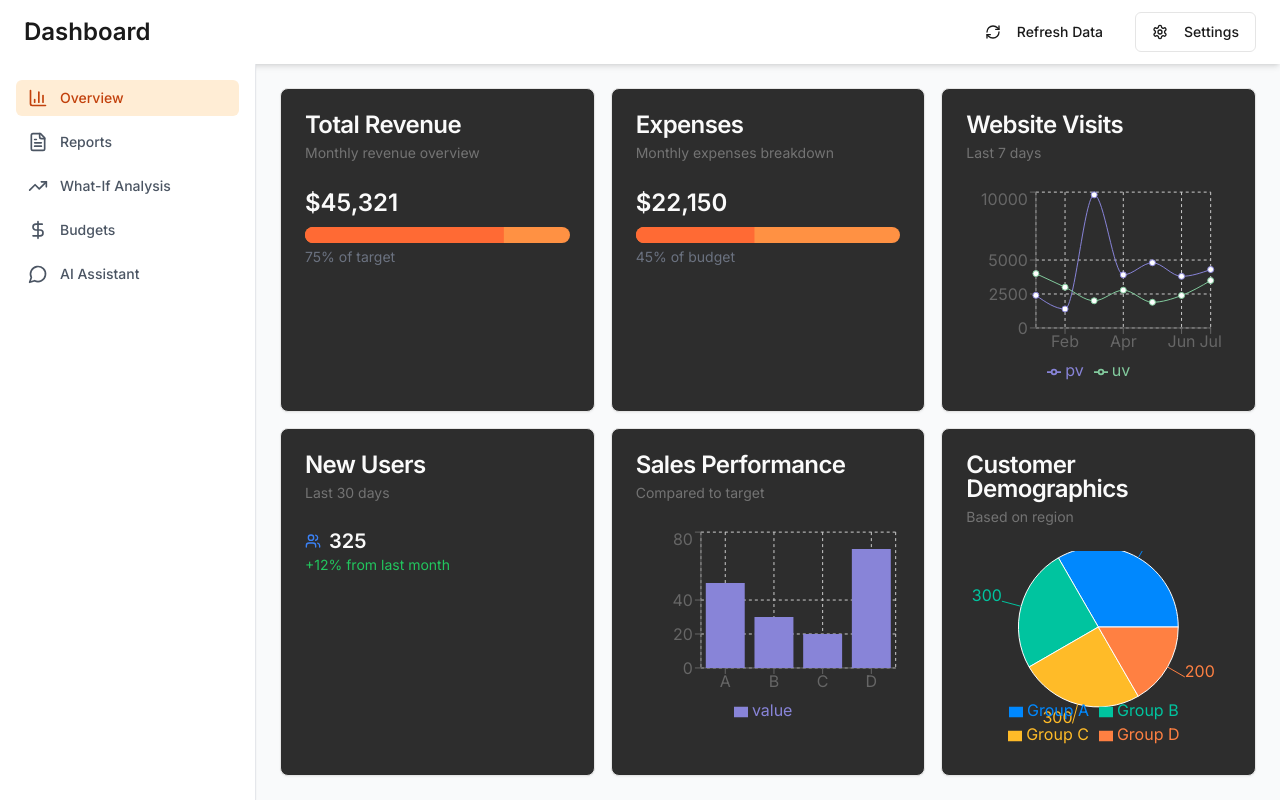
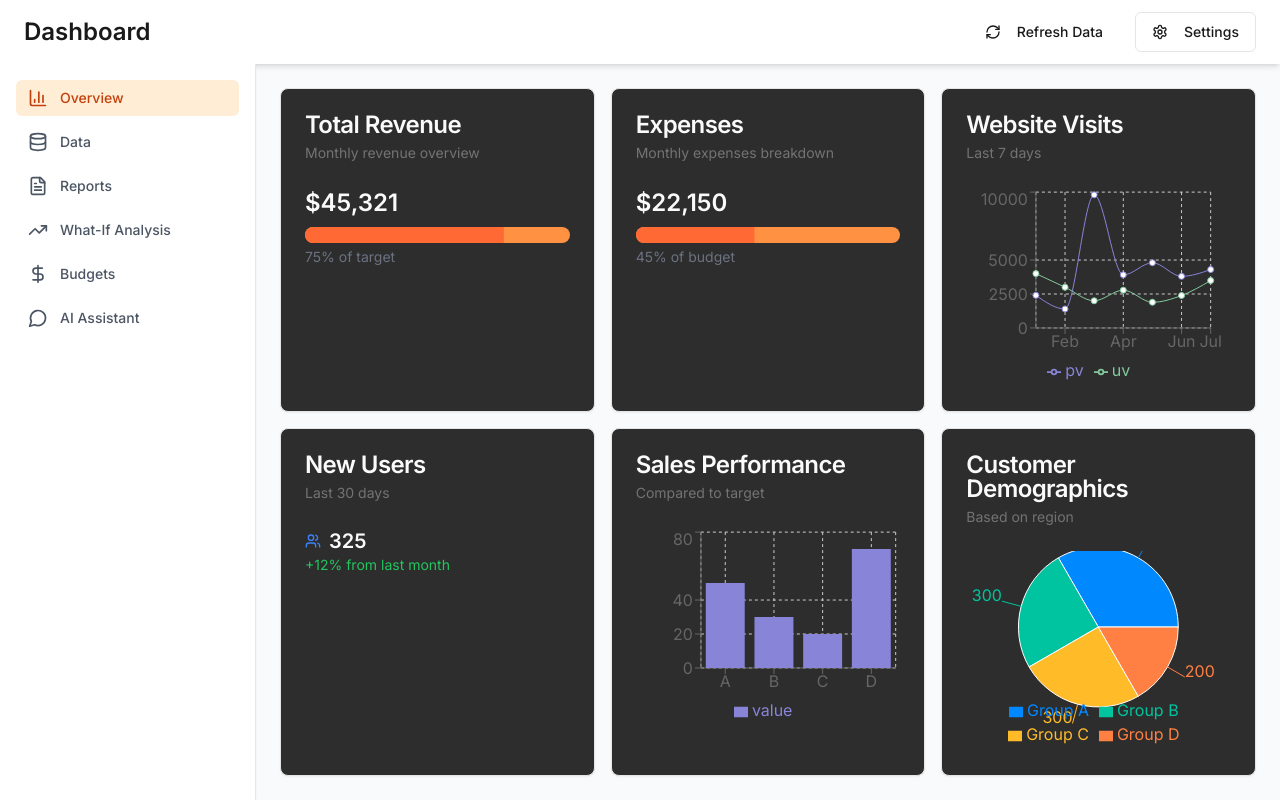
Before and after one commit to EdykhanGH/flowz-financial-clarity-ai, a React (Vite) app: page /dashboard in a window 1280 px wide. Built offline with nearby package versions, Linux system fonts and the light colour scheme.

Commit message:
Integrate unintegrated components
Integrate the DataUpload component into the Dashboard, and ensure all previously implemented features are accessible via the dashboard navigation.

```diff
--- a/src/pages/Dashboard.tsx
+++ b/src/pages/Dashboard.tsx
@@ -1,4 +1,3 @@
-
 import React, { useState } from 'react';
 import { Card, CardContent, CardDescription, CardHeader, CardTitle } from '@/components/ui/card';
 import { Button } from '@/components/ui/button';
@@ -19,10 +18,12 @@ import {
   MessageCircle,
   Download,
   Share,
-  RefreshCw
+  RefreshCw,
+  Database
 } from 'lucide-react';
 import { LineChart, Line, XAxis, YAxis, CartesianGrid, Tooltip, Legend, ResponsiveContainer, BarChart, Bar, PieChart, Pie, Cell } from 'recharts';
 import { AIAssistant } from '@/components/AIAssistant';
+import DataUpload from '@/components/DataUpload';
 
 const Dashboard = () => {
   const [activeTab, setActiveTab] = useState('overview');
@@ -255,6 +256,12 @@ const Dashboard = () => {
             </Card>
           </div>
         );
+      case 'data':
+        return (
+          <div className="p-6 bg-gray-900 min-h-full">
+            <DataUpload />
+          </div>
+        );
       case 'assistant':
         return <AIAssistant />;
       default:
@@ -299,6 +306,19 @@ const Dashboard = () => {
                 >
                   <BarChart3 className="mr-3 h-5 w-5" />
                   Overview
+                </button>
+              </li>
+              <li>
+                <button
+                  onClick={() => setActiveTab('data')}
+                  className={`w-full flex items-center px-3 py-2 text-left text-sm font-medium rounded-md transition-colors ${
+                    activeTab === 'data'
+                      ? 'bg-orange-100 text-orange-700'
+                      : 'text-gray-600 hover:bg-gray-100 hover:text-gray-900'
+                  }`}
+                >
+                  <Database className="mr-3 h-5 w-5" />
+                  Data
                 </button>
               </li>
               <li>
```
